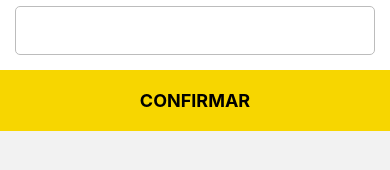
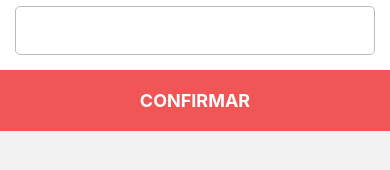
Before and after one commit to marcos-carini/easycar, a React Native app: screen /passenger in a window 390 px wide. Shown: the part 164-334 px from the top of the page. Built offline with nearby package versions, Linux system fonts and the light colour scheme.

Commit message:
feat: add style logic to mybutton component

```diff
--- a/src/components/mybutton/mybutton.jsx
+++ b/src/components/mybutton/mybutton.jsx
@@ -3,8 +3,12 @@
 
 function MyButton(props) {
   return (
-    <TouchableOpacity style={styles.btnYellow}>
-      <Text style={styles.textDark}>{props.text}</Text>
+    <TouchableOpacity
+      style={props.theme == "red" ? styles.btnRed : styles.btnYellow}
+    >
+      <Text style={props.theme == "red" ? styles.textLight : styles.textDark}>
+        {props.text}
+      </Text>
     </TouchableOpacity>
   );
 }
--- a/src/components/mybutton/mybutton.style.js
+++ b/src/components/mybutton/mybutton.style.js
@@ -11,4 +11,16 @@
     fontSize: 18,
     fontWeight: "bold",
   },
+  btnRed: {
+    width: "100%",
+    alignItems: "center",
+    justifyContent: "center",
+    backgroundColor: "#F05656",
+    padding: 20,
+  },
+  textLight: {
+    color: "#fff",
+    fontSize: 18,
+    fontWeight: "bold",
+  },
 };
--- a/src/screens/passenger/passenger.jsx
+++ b/src/screens/passenger/passenger.jsx
@@ -42,7 +42,7 @@
           <TextInput style={styles.input} />
         </View>
       </View>
-      <MyButton text="CONFIRMAR" />
+      <MyButton text="CONFIRMAR" theme="red" />
     </View>
   );
 }
```
